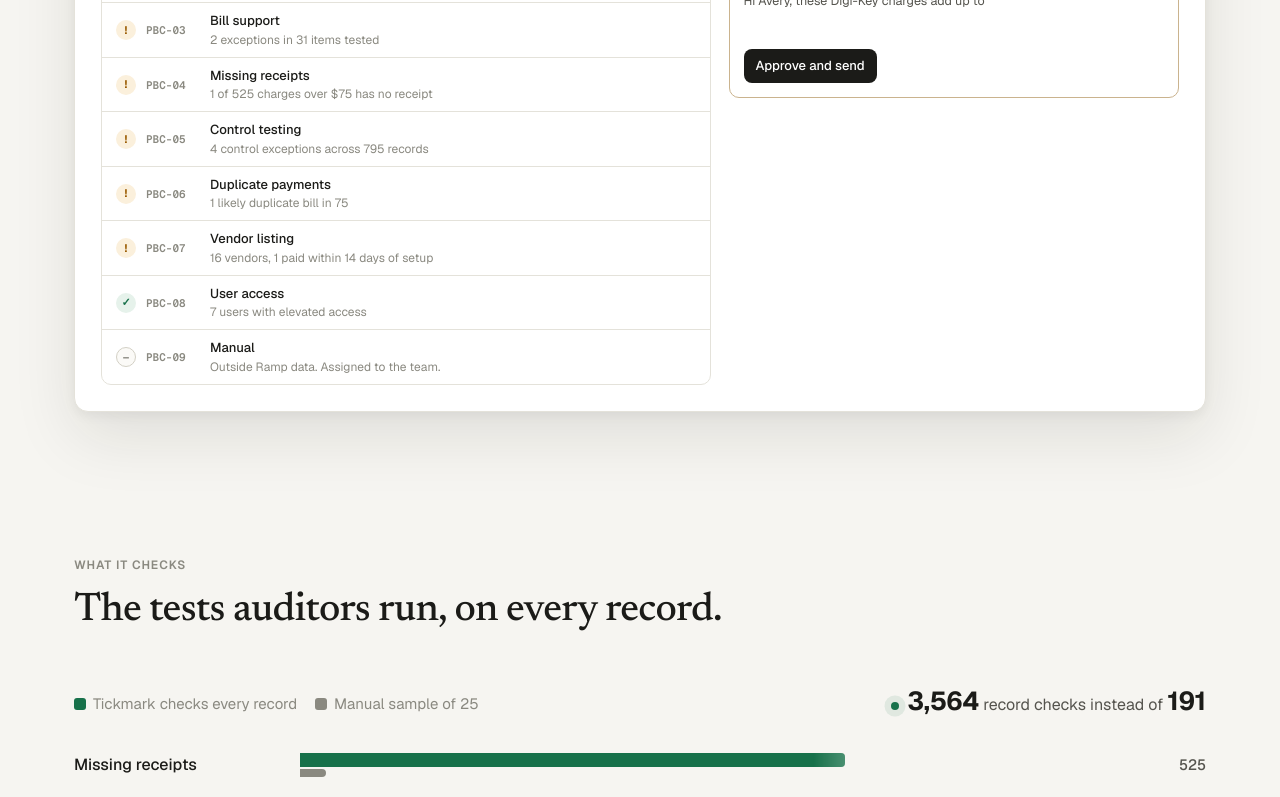
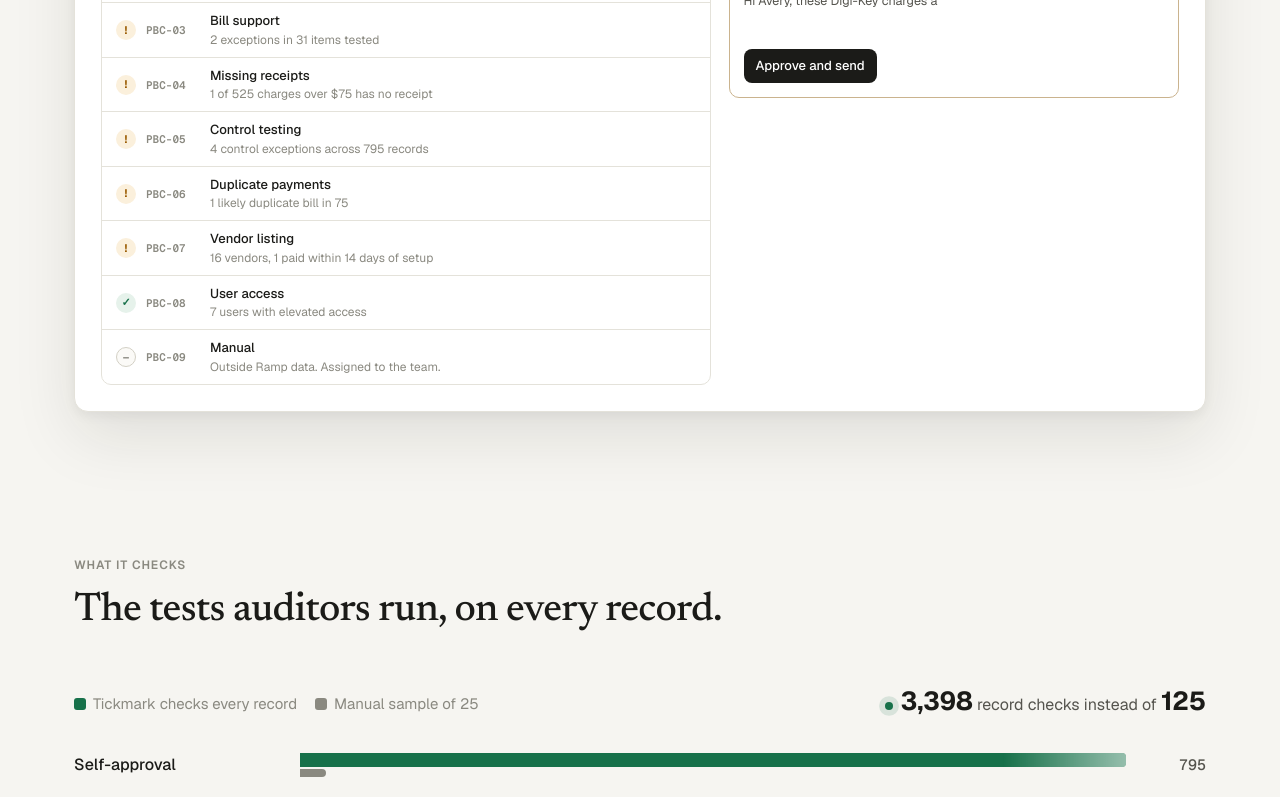
Before and after one commit to VolodymyrLinuxovich/tickmark, a Next.js app: page / in a window 1280 px wide. Shown: the part 2708-3505 px from the top of the page. Built offline with nearby package versions, Linux system fonts and the light colour scheme.

Commit message:
Show the five checks that cover the most records in the landing chart

```diff
--- a/src/app/landing/coverage.tsx
+++ b/src/app/landing/coverage.tsx
@@ -32,7 +32,11 @@ function rows(): Row[] {
 }
 
 export function CoverageChart() {
-  const data = rows().map((r) => ({ ...r, manual: Math.min(MANUAL_SAMPLE, r.n) }));
+  // The five checks that cover the most records, largest first.
+  const data = rows()
+    .sort((a, b) => b.n - a.n)
+    .slice(0, 5)
+    .map((r) => ({ ...r, manual: Math.min(MANUAL_SAMPLE, r.n) }));
   return (
     <figure className="cov">
       <CoverageLive data={data} manualSample={MANUAL_SAMPLE} />
```
